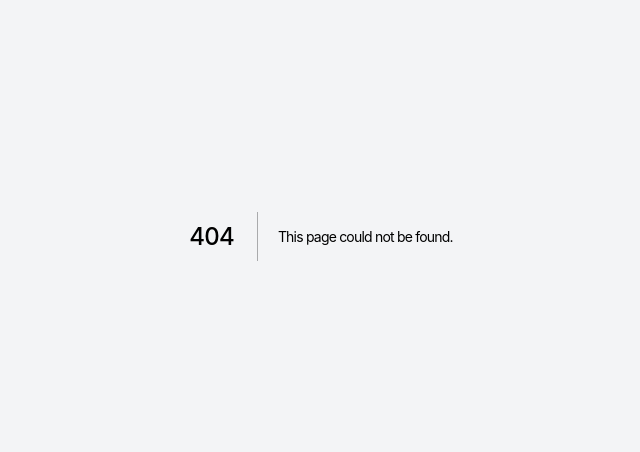
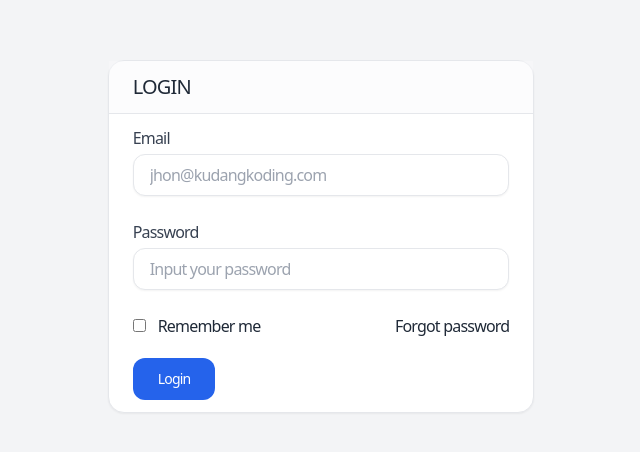
Before and after one commit to trikhaqiqi/next-tailwind, a Next.js app: page /login in a window 1280 px wide. Before the commit this address had no page. Shown: the part 164-616 px from the top of the page, without its empty margins (319-959 px from the left). Built offline with nearby package versions, Linux system fonts and the light colour scheme.

Commit message:
update 5

```diff
--- /dev/null
+++ b/components/Input.js
@@ -0,0 +1,11 @@
+import React from "react";
+
+export default function Input({ type = 'text', ...props }) {
+    return (
+        <input
+            type={type}
+            {...props}
+            className="border px-4 py-2 rounded-xl focus:outline-none focus:ring focus:ring-sky-200 focus:border-sky-500 transition duration-200 shadow-sm w-full"
+        />
+    );
+}
--- /dev/null
+++ b/components/Label.js
@@ -0,0 +1,11 @@
+import React from "react";
+
+export default function Label({ forInput, children }) {
+    return (
+        <label
+            className="block text-gray-700 mb-1 capitalize"
+            htmlFor={forInput}>
+            {children}
+        </label>
+    );
+}
--- a/components/Layout.js
+++ /dev/null
@@ -1,9 +0,0 @@
-import React from "react";
-
-export default function Layout({ children }) {
-    return (
-        <div className="flex items-center justify-center antialiased tracking-tighter font-sans bg-gray-100 min-h-screen">
-            {children}
-        </div>
-    );
-}
--- /dev/null
+++ b/layouts/App.js
@@ -0,0 +1,9 @@
+import React from "react";
+
+export default function App({ children }) {
+    return (
+        <div className="min-h-screen antialiased tracking-tighter text-gray-800">
+            {children}
+        </div>
+    );
+}
--- /dev/null
+++ b/layouts/Guest.js
@@ -0,0 +1,22 @@
+import Head from "next/head";
+import React from "react";
+
+export default function Guest({ header, title, children }) {
+    return (
+        <div className="flex antialiased tracking-tighter text-gray-800 items-center justify-center min-h-screen bg-gray-100">
+            <Head><title>{title}</title></Head>
+            <div className="w-1/3">
+                <div className="bg-white  rounded-2xl shadow-sm outline-hidden border">
+                    <div className="px-6 py-3 border-b bg-gray-50/50">
+                        <h1 className="font-light text-xl uppercase">
+                            {header}
+                        </h1>
+                    </div>
+                    <div className="px-6 py-3">
+                        {children}
+                    </div>
+                </div>
+            </div>
+        </div>
+    );
+}
--- a/pages/_app.js
+++ b/pages/_app.js
@@ -1,12 +1,8 @@
 import '../styles/globals.css';
-import Layout from '../components/Layout';
 
-function MyApp({ Component, pageProps }) {
-  return (
-    <Layout>
-      <Component {...pageProps} />
-    </Layout>
-  );
+export default function MyApp({ Component, pageProps }) {
+  // Use the layout defined at the page level, if available
+  const getLayout = Component.getLayout || ((page) => page);
+
+  return getLayout(<Component {...pageProps} />);
 }
-
-export default MyApp;
--- a/pages/index.js
+++ b/pages/index.js
@@ -1,50 +1,13 @@
 import React from "react";
 import Button from "../components/Button";
+import App from "../layouts/App";
 
-export default function index() {
+export default function Home() {
   return (
-    <div >
-      <div className="max-w-xl my-5">
-        <div className="overflow-hidden bg-white border shadow-sm rounded-xl">
-          <header className="border-b px-4 py-2.5 bg-gray-50/50 flex items-center justify-between">
-            <div>
-              <h1 className="font-medium">
-                Card title
-              </h1>
-              <span className="text-gray-500">Lorem ipsum dolor sit amet.</span>
-            </div>
-            <a
-              href="#"
-              className="bg-pink-500 hover:bg-pink-600 transition duration-300 focus:outline-none focus:ring focus:ring-pink-200 text-white px-5 py-2.5 rounded-xl font-semibold font-sm"
-            >
-              New Task
-            </a>
-          </header>
-          <section className="px-4 py-2.5">
-            Lorem ipsum dolor sit, amet consectetur adipisicing elit. Praesentium atque, nobis officiis debitis hic at blanditiis maiores sunt soluta doloremque! Dolores voluptates repudiandae blanditiis, alias tempora ea recusandae laboriosam ut atque optio facere id velit eos cum et ratione debitis quam! Incidunt delectus placeat ab? Quibusdam architecto nulla dolorum deleniti.
-          </section>
-          <footer className="border-t px-4 py-2.5 text-gray-500 bg-gray-50/50">
-            Lorem ipsum dolor sit.
-          </footer>
-        </div>
-      </div>
-
-      <div className="space-x-2">
-        <button className="btn btn-primary">
-          Button 1
-        </button>
-        <button className="btn btn-secondary">
-          Button 2
-        </button>
-        <Button onClick={() => console.log("Hello world")} >Button 1</Button>
-        <Button className="bg-pink-600 focus:ring-pink-200 hover:bg-pink-700" onClick={() => console.log("Hello world")} >
-          Button 3
-        </Button>
-        <Button className="text-black bg-white border-gray-300 focus:ring-gray-200 hover:bg-gray-100">
-          Button 5
-        </Button>
-      </div>
+    <div className="space-x-2">
+      Tailwind CSS
     </div>
-
   );
 }
+
+Home.getLayout = (page) => <App children={page} />;
--- /dev/null
+++ b/pages/login.js
@@ -0,0 +1,36 @@
+import React from "react";
+import Button from "../components/Button";
+import Input from "../components/Input";
+import Label from "../components/Label";
+import Guest from "../layouts/Guest";
+
+export default function Login() {
+    return (
+        <div>
+            <form>
+                <div className="mb-6">
+                    <Label forInput="email">Email</Label>
+                    <Input type="email" name="email" id="email" placeholder="jhon@kudangkoding.com" />
+                </div>
+                <div className="mb-6">
+                    <Label forInput="password">Password</Label>
+                    <Input type="password" name="password" id="password" placeholder="Input your password" />
+                </div>
+                <div className="mb-5 flex justify-between">
+                    <div>
+                        <input
+                            className="accent-sky-400 mr-3"
+                            type="checkbox"
+                            name="remember"
+                            id="remember" />
+                        <label htmlFor="remember">Remember me</label>
+                    </div>
+                    <a href="#">Forgot password</a>
+                </div>
+                <Button>Login</Button>
+            </form>
+        </div>
+    );
+}
+
+Login.getLayout = (page) => <Guest header="Login" title="Login" children={page} />;
--- a/tailwind.config.js
+++ b/tailwind.config.js
@@ -2,9 +2,10 @@ module.exports = {
   content: [
     "./pages/**/*.{js,ts,jsx,tsx}",
     "./components/**/*.{js,ts,jsx,tsx}",
+    "./layouts/**/*.{js,ts,jsx,tsx}",
   ],
   theme: {
     extend: {},
   },
   plugins: [],
-}
+};
```
